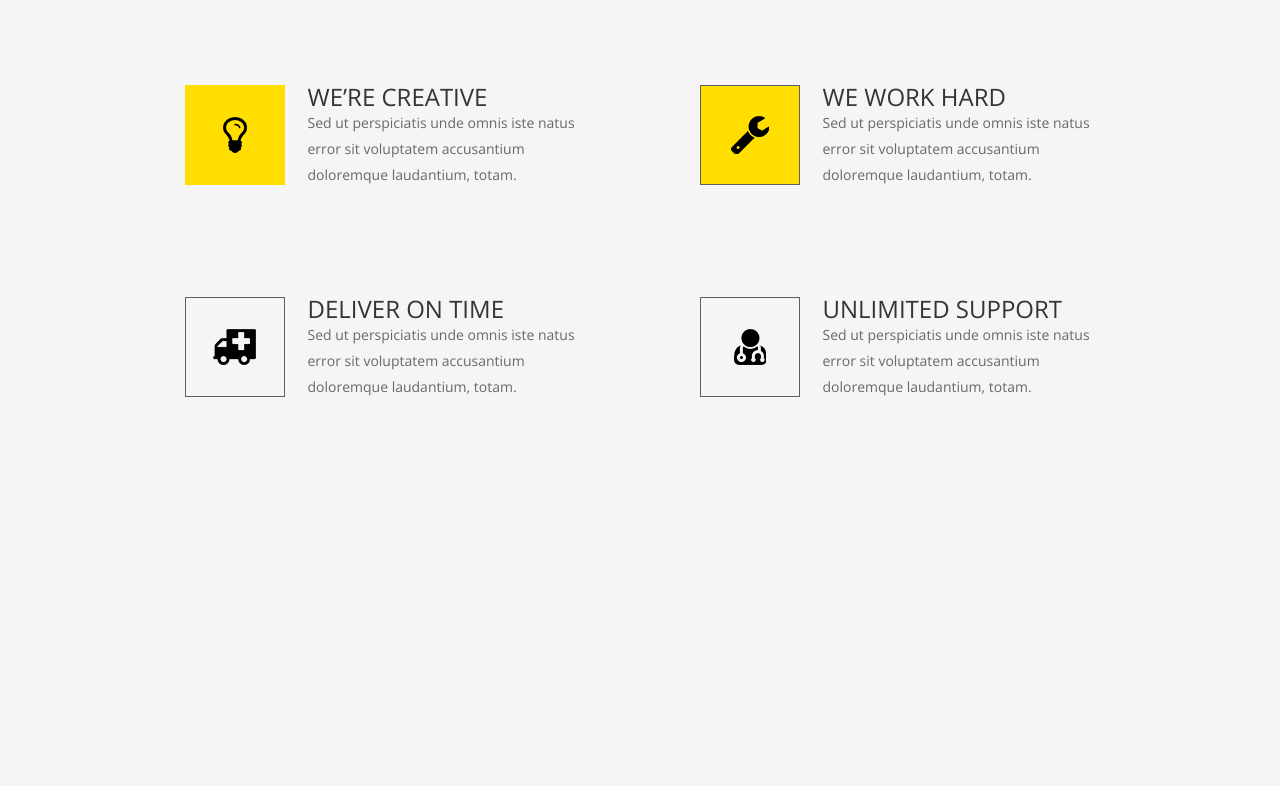
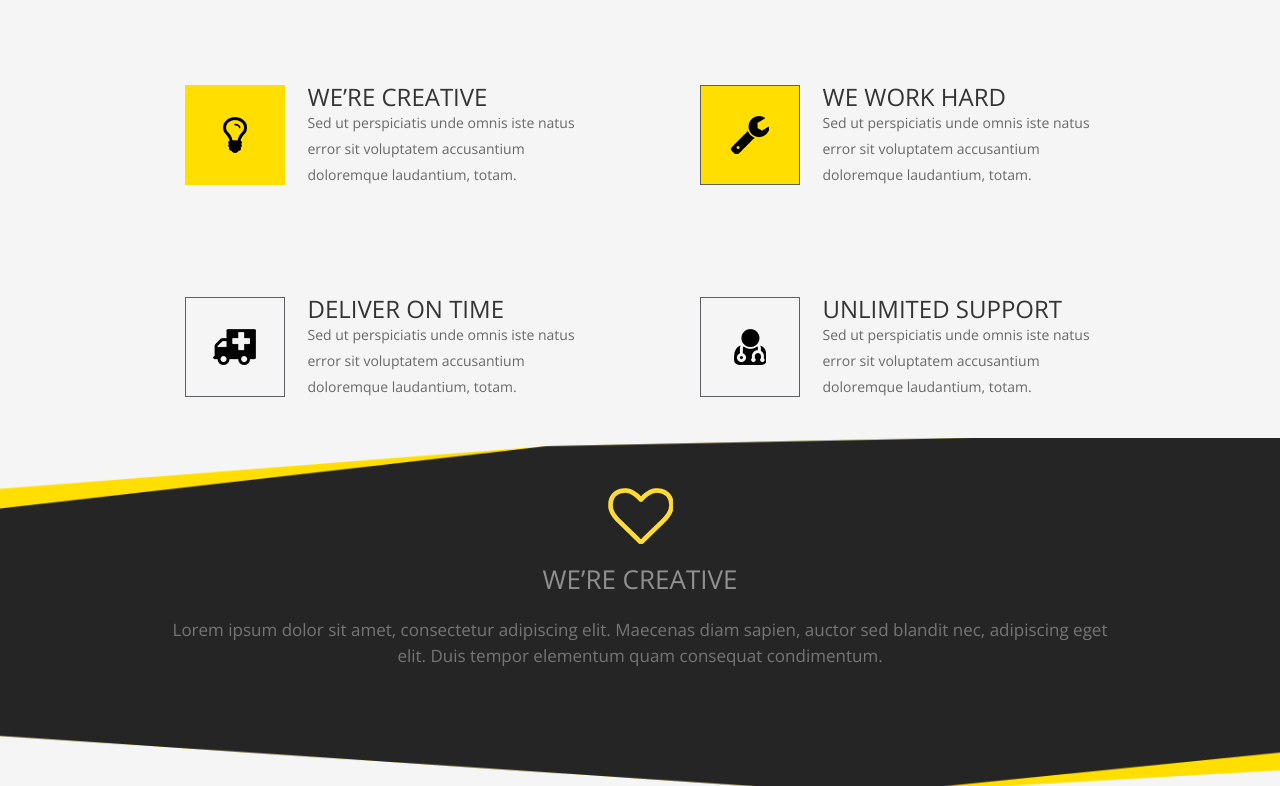
Before and after one commit to tayurus/crafty, a plain HTML site: page index.html in a window 1280 px wide. Shown: the part 1159-1945 px from the top of the page. Before the commit the page ends 1597 px from the top, so only its background shows below. Drawn offline with nearby package versions, Linux system fonts and the light colour scheme.

Commit message:
weCreative block was added

```diff
--- a/css/styles.css
+++ b/css/styles.css
@@ -179,3 +179,38 @@ header{
     font-weight: 300;
     line-height: 26px;
 }
+
+/* weCreative */
+.weCreative{
+    padding: 50px 0px 100px 0px;
+    background: url("../img/weCreative.png") no-repeat center;
+    background-size: cover;
+}
+
+.weCreative-wrapper{
+    max-width: 968px;
+    margin: auto;
+}
+
+.weCreative-wrapper img{
+    display: block;
+    margin: auto;
+}
+
+.weCreative-wrapper h2{
+    color: #909090;
+    font-family: "Open Sans";
+    font-size: 26px;
+    font-weight: 300;
+    text-transform: uppercase;
+    text-align: center;
+}
+
+.weCreative-wrapper h3{
+    color: #767676;
+    font-family: "Open Sans";
+    font-size: 17px;
+    font-weight: 300;
+    line-height: 26px;
+    text-align: center;
+}
--- a/index.html
+++ b/index.html
@@ -55,7 +55,7 @@
                 <h3>Lorem ipsum dolor sit amet, consectetur adipiscing elit. Maecenas diam sapien, auctor sed blandit nec, adipiscing eget elit. Duis tempor elementum quam consequat condimentum. </h3>
             </div>
         </section>
-
+        <!-- ABOUT -->
         <section class="about">
             <div class="about-wrapper">
                 <div class="about-row">
@@ -93,6 +93,14 @@
                 </div>
             </div>
         </section>
+
+        <section class="weCreative">
+            <div class="weCreative-wrapper">
+                <img src="img/weCreative-heart.png" alt="">
+                <h2>we’re creative </h2>
+                <h3>Lorem ipsum dolor sit amet, consectetur adipiscing elit. Maecenas diam sapien, auctor sed blandit nec, adipiscing eget elit. Duis tempor elementum quam consequat condimentum. </h3>
+            </div>
+        </section>
     </main>
 
     <script type="text/javascript" src='js/script.js'></script>
```
Also changed, not shown: img/weCreative-heart.png (added), img/weCreative.png (added).
